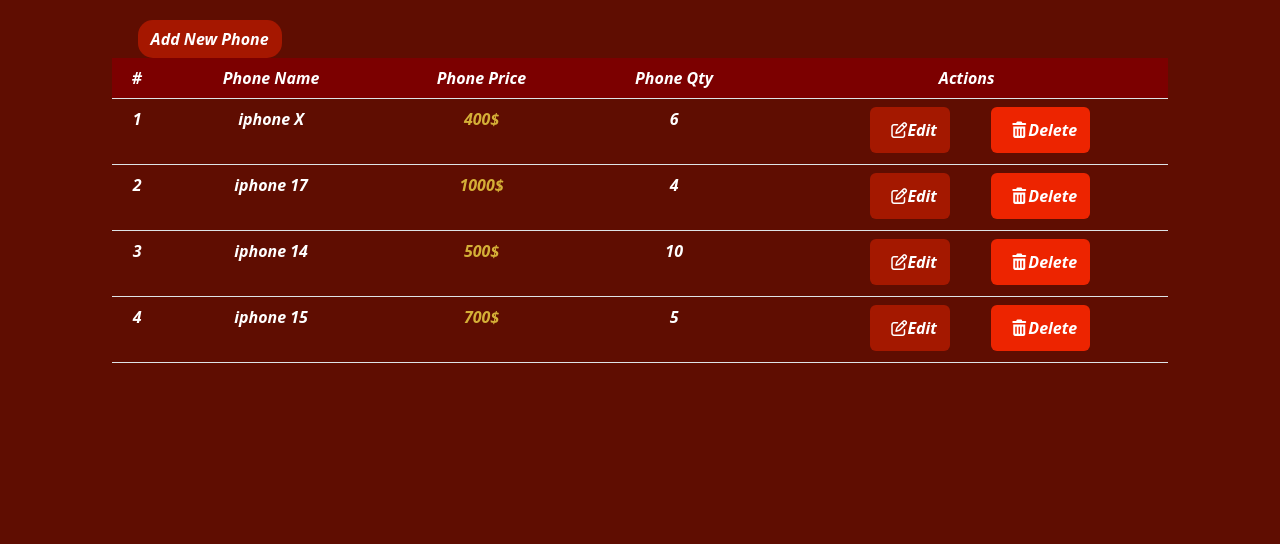
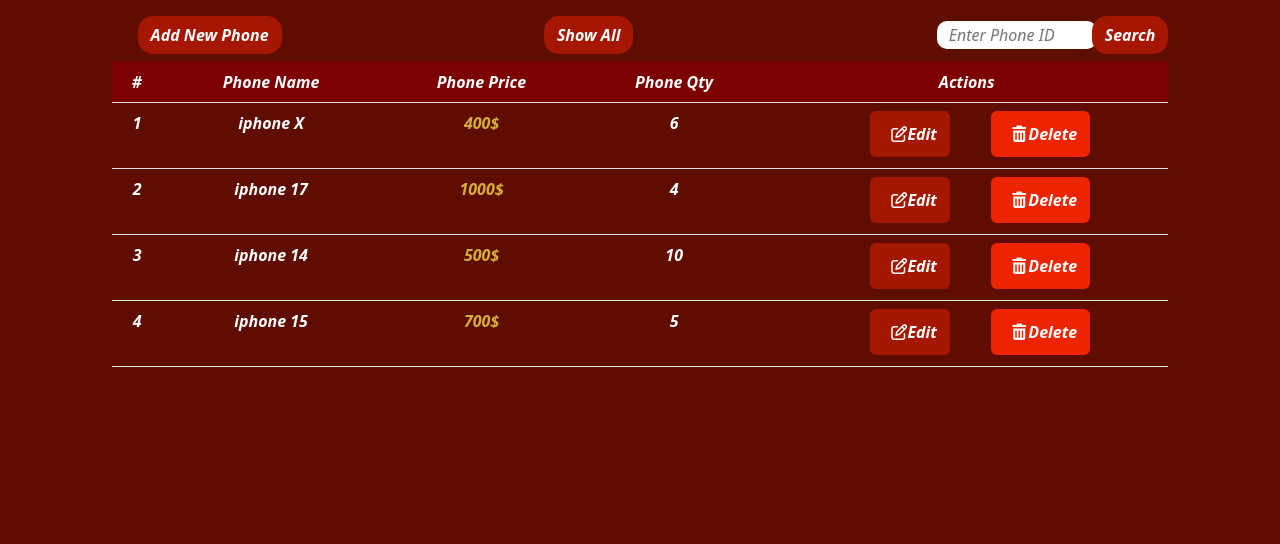
Before and after one commit to mohamedkhaled65556/Products, a plain HTML site: page index.html in a window 1280 px wide. Shown: the part 256-800 px from the top of the page. Drawn offline with nearby package versions, Linux system fonts and the light colour scheme.

Commit message:
Update index.html

```diff
--- a/index.html
+++ b/index.html
@@ -89,9 +89,29 @@
           </div>
         </div>
       </div>
-      <button id="btn1" class="btn" onclick="openModal()">Add New Phone</button>
+      <div class="actionsContainer">
+        <button id="btn1" class="btn" onclick="openModal()">
+          Add New Phone
+        </button>
+        <div>
+          <button onclick="showProducts()" id="btn5" class="btn">
+            Show All
+          </button>
+        </div>
+        <div class="search d-flex align-items-center">
+          <input
+            list="list"
+            type="text"
+            class="input"
+            placeholder="Enter Phone ID"
+          />
+          <datalist id="list" class="bg-dar">
+          </datalist>
+          <button id="btn4" class="btn" onclick="searchByName()">Search</button>
+        </div>
+      </div>
       <div class="table">
-        <table class="table table-borderless">
+        <table class="table table-borderless mt-2">
           <thead>
             <tr>
               <th scope="col">#</th>
```
